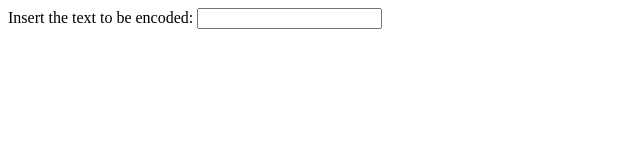
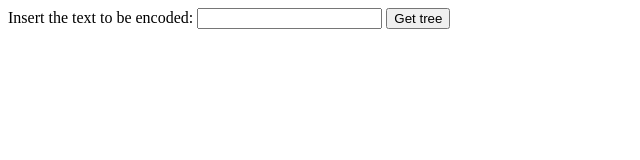
Before and after one commit to tant-rares-30127/TD, a plain HTML site: page Lab4/index.html in a window 1280 px wide. Shown: the top 160 px of the page, without its empty margins (0-640 px from the left). Drawn offline with nearby package versions, Linux system fonts and the light colour scheme.

Commit message:
Add button

```diff
--- a/Lab4/index.html
+++ b/Lab4/index.html
@@ -12,6 +12,7 @@
     <div>
       <label>Insert the text to be encoded:</label>
       <input type="text" id="text" class="input_text" />
+      <button id="button" class="button">Get tree</button>
     </div>
     <!-- arbore . js - a function to display a tree - is based on " collapsible tree " sample from d3 library -->
     <script src="arbore.js"></script>
```
